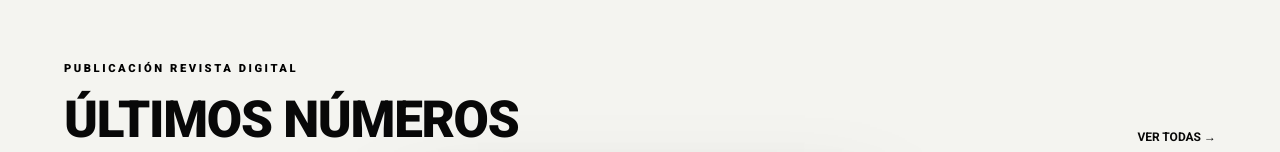
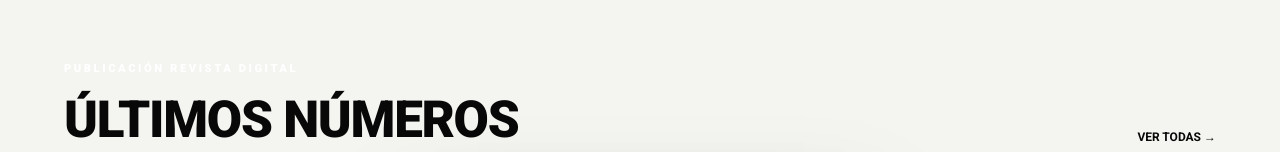
Before and after one commit to Juan-Francisco-Martin-Saez/ejercicios-dual, a plain HTML site: page FANZINE-PLUS/index.html in a window 1280 px wide. Shown: the part 803-955 px from the top of the page. Drawn offline with Linux system fonts and the light colour scheme.

Commit message:
Ultimos cambios en pruebas y CSS actualizados

```diff
--- a/FANZINE-PLUS/styles.css
+++ b/FANZINE-PLUS/styles.css
@@ -482,7 +482,7 @@ button {
 .subtitulo-revistas {
   display: block;
   margin-bottom: 1.3rem;
-  color: hsl(0 0% 0%);
+  color: hsl(0, 0%, 100%);
   font-size: 0.7rem;
   font-weight: 900;
   letter-spacing: 0.16rem;
```
